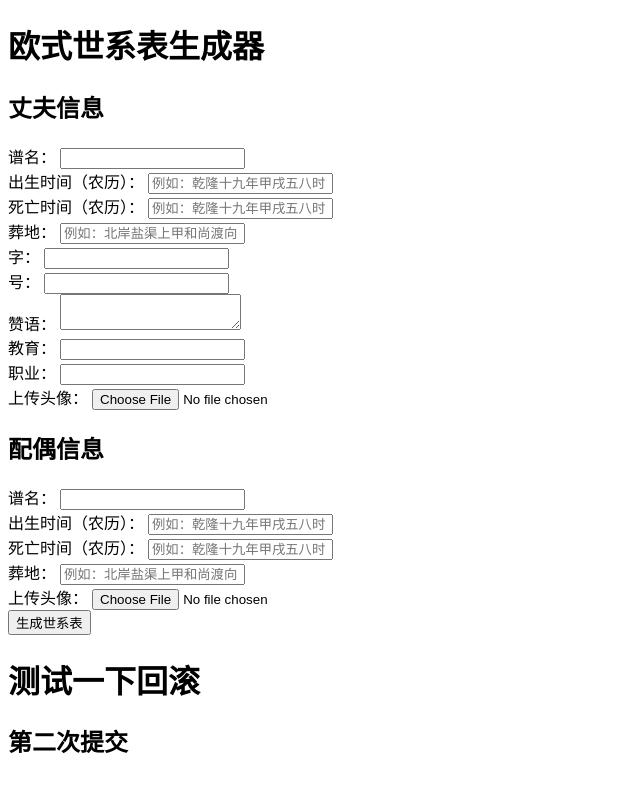
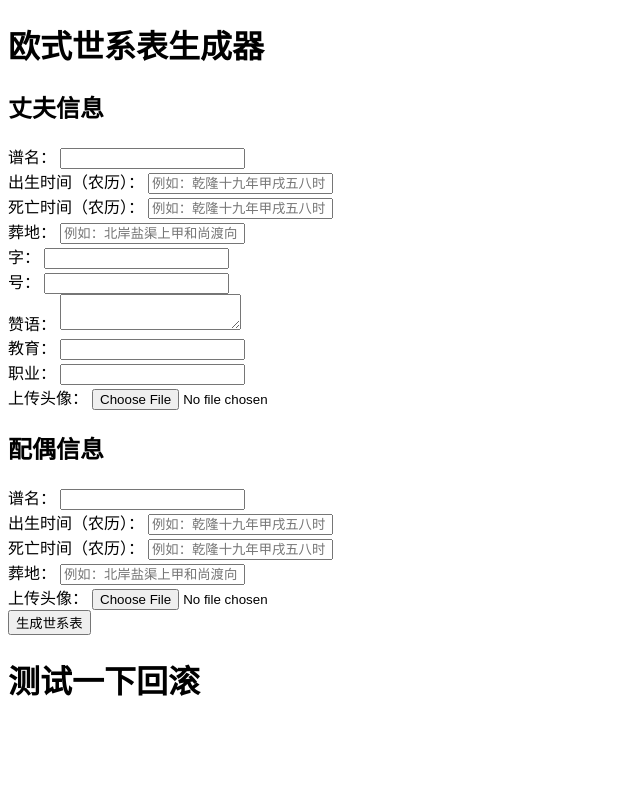
Before and after one commit to 727751410/originsAi, a plain HTML site: page index.html in a window 1280 px wide. Shown: the whole page, without its empty margins (0-640 px from the left). Drawn offline with Linux system fonts and the light colour scheme.

Commit message:
Revert "第二次修改"
This reverts commit 41fe649b273bdccf8bbff676affed3cd299ca6e0.

```diff
--- a/index.html
+++ b/index.html
@@ -88,6 +88,6 @@
     </div>
     <script src="script.js"></script>
     <h1>测试一下回滚</h1>
-    <h2>第二次提交</h2>
+
 </body>
 </html>
--- a/script.js
+++ b/script.js
@@ -4,7 +4,7 @@ document.addEventListener('DOMContentLoaded', function() {
 
     form.addEventListener('submit', function(e) {
         e.preventDefault();
-        // 测试一下回滚
+
         // 获取表单数据
         const formData = {
             husband: {
```
